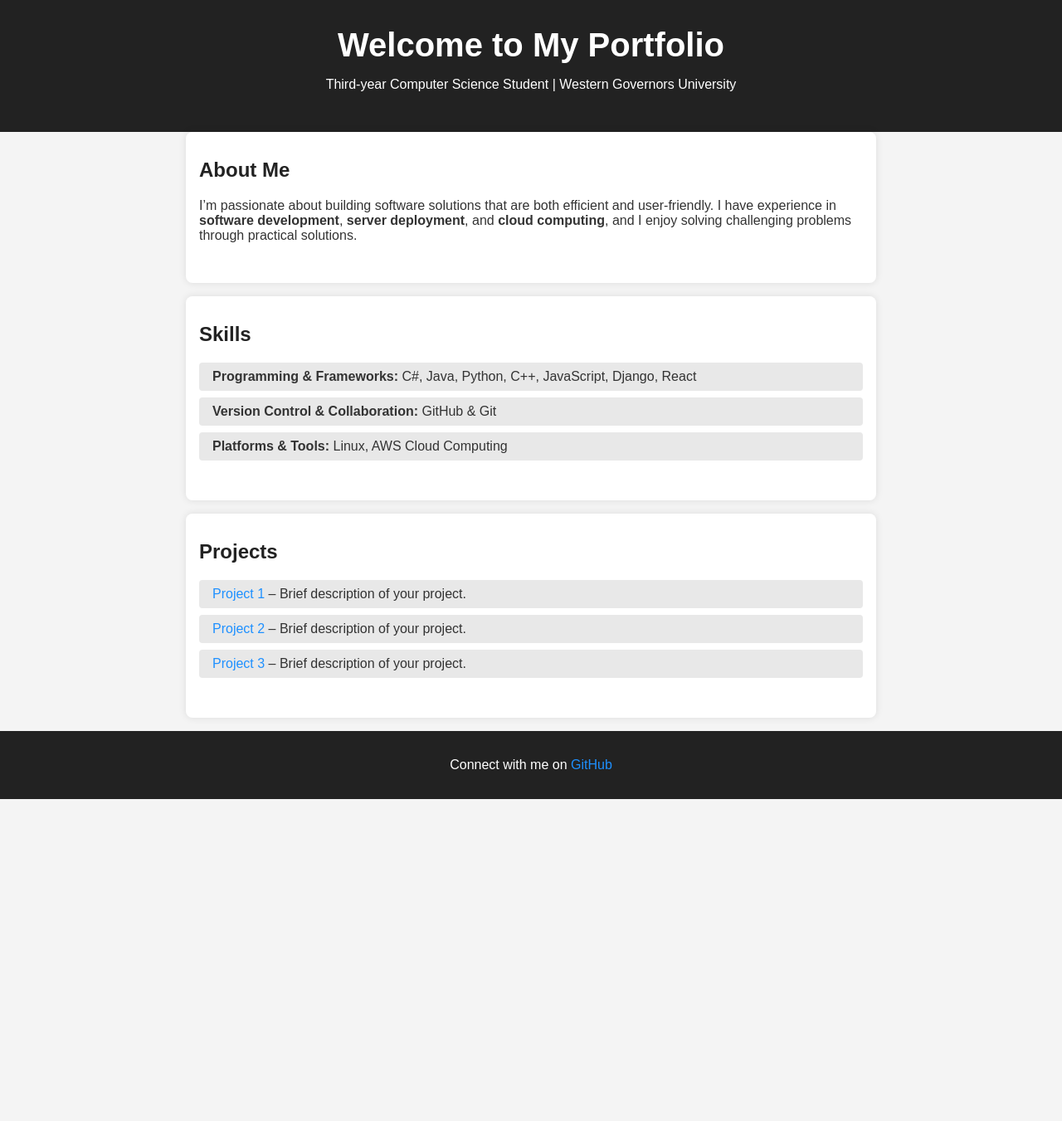
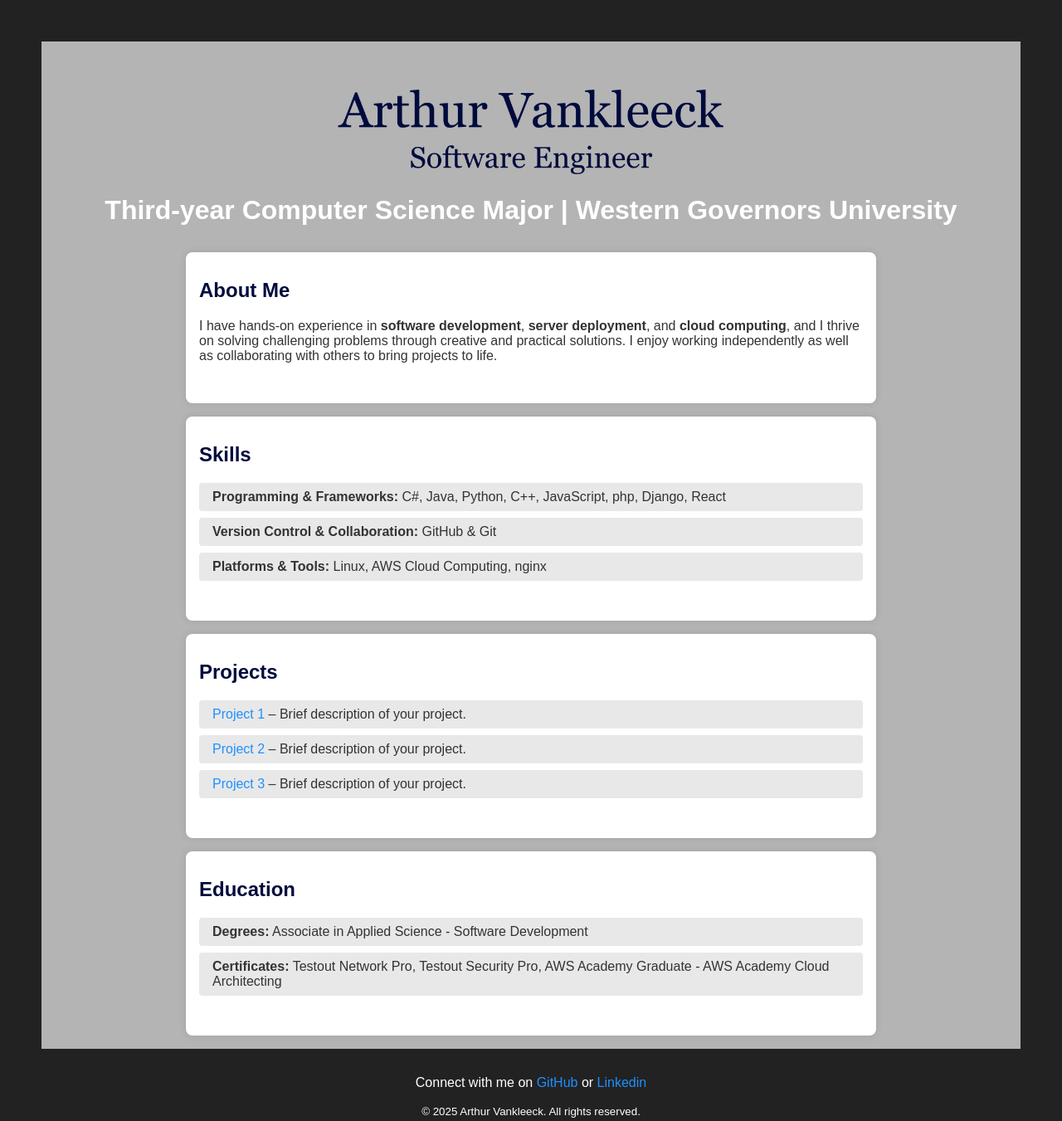
Before and after one commit to vankleeck/vankleeck.github.io, a plain HTML site: page index.html in a window 1280 px wide. Shown: the whole page at 83% size. Before the commit the page ends 963 px from the top, so only its background shows below. Drawn offline with Linux system fonts and the light colour scheme; a script that the page names is missing.

Commit message:
added css, education, banner image

```diff
--- a/Js/scripts.js
+++ b/Js/scripts.js
@@ -0,0 +1,3 @@
+<script>
+  document.getElementById("year").textContent = new Date().getFullYear();
+</script>
--- a/css/style.css
+++ b/css/style.css
@@ -3,18 +3,25 @@ body {
     font-family: Arial, sans-serif;
     margin: 0;
     padding: 0;
-    background: #f4f4f4;
+    background: #b4b4b4;
     color: #333;
+    border-top: #222 50px solid;
+    border-right: #222 50px solid;
+    border-left: #222 50px solid;
 }
 header {
-    background: #222;
     color: #fff;
     padding: 2rem 1rem;
     text-align: center;
 }
+img {
+    width: 50%;
+    height: auto;
+}
 header h1 {
     margin: 0;
-    font-size: 2.5rem;
+    font-size: 2 rem;
+    text-shadow: 0 0 10x rgba(0,0,0,0.0);
 }
 section {
     padding: 2rem 1rem;
@@ -26,7 +33,7 @@ section {
     box-shadow: 0 0 10px rgba(0,0,0,0.1);
 }
 h2 {
-    color: #222;
+    color: #000b3d;
     margin-top: 0;
 }
 ul {
--- a/index.html
+++ b/index.html
@@ -8,23 +8,22 @@
   <title>My Portfolio</title>
 </head>
 <body>
-
   <header>
-    <h1>Welcome to My Portfolio</h1>
-    <p>Third-year Computer Science Student | Western Governors University</p>
+    <img src="media/Arthur Vankleeck.png" alt="Site Banner">
+    <h1>Third-year Computer Science Major | Western Governors University</h1>
   </header>
 
   <section>
     <h2>About Me</h2>
-    <p>I’m passionate about building software solutions that are both efficient and user-friendly. I have experience in <strong>software development</strong>, <strong>server deployment</strong>, and <strong>cloud computing</strong>, and I enjoy solving challenging problems through practical solutions.</p>
+    <p>I have hands-on experience in <strong>software development</strong>, <strong>server deployment</strong>, and <strong>cloud computing</strong>, and I thrive on solving challenging problems through creative and practical solutions. I enjoy working independently as well as collaborating with others to bring projects to life.</p>
   </section>
 
   <section>
     <h2>Skills</h2>
     <ul>
-      <li><strong>Programming & Frameworks:</strong> C#, Java, Python, C++, JavaScript, Django, React</li>
+      <li><strong>Programming & Frameworks:</strong> C#, Java, Python, C++, JavaScript, php, Django, React</li>
       <li><strong>Version Control & Collaboration:</strong> GitHub & Git</li>
-      <li><strong>Platforms & Tools:</strong> Linux, AWS Cloud Computing</li>
+      <li><strong>Platforms & Tools:</strong> Linux, AWS Cloud Computing, nginx</li>
     </ul>
   </section>
 
@@ -37,8 +36,20 @@
     </ul>
   </section>
 
+  <section>
+    <h2>Education</h2>
+    <ul>
+      <li><strong>Degrees:</strong> Associate in Applied Science - Software Development</li>
+      <li><strong>Certificates:</strong> Testout Network Pro, Testout Security Pro, AWS Academy Graduate - AWS Academy Cloud Architecting</li>
+    </ul>
+  </section>
+
   <footer>
-    <p>Connect with me on <a href="https://github.com/vankleeck" target="_blank">GitHub</a></p>
+    <p>Connect with me on <a href="https://github.com/vankleeck" target="_blank">GitHub</a> or <a href="https://www.linkedin.com/in/arthur-vankleeck-841b57263" target="_blank">Linkedin</a></p>
+    <p><small>&copy; <span id="year"></span>  Arthur Vankleeck. All rights reserved.</small></p>
+    <script>
+      document.getElementById("year").textContent = new Date().getFullYear();
+    </script>
   </footer>
 
 </body>
```
Also changed, not shown: media/Arthur Vankleeck.png (added).
